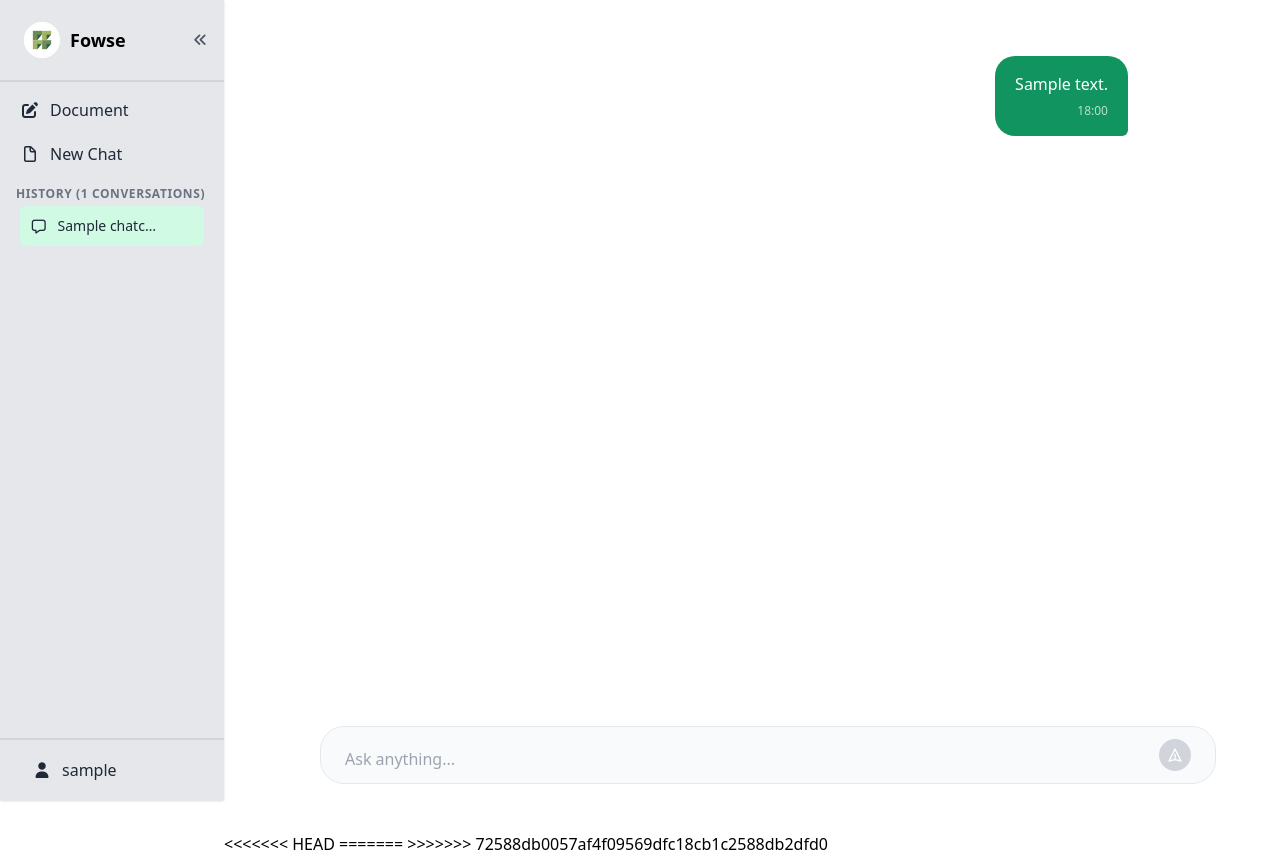
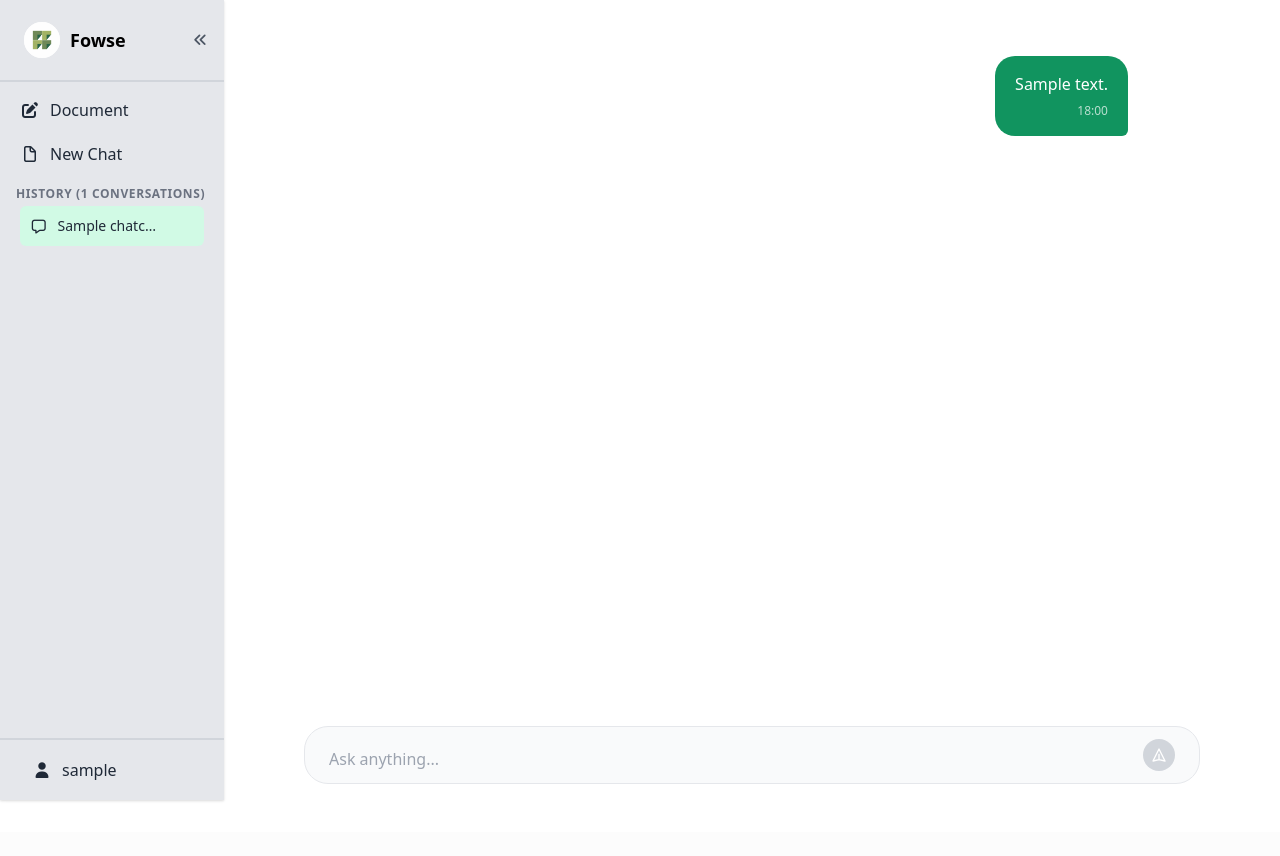
Before and after one commit to 09078270504/EDMS, a Django app: page /chat/1/ in a window 1280 px wide. After the commit the page ends 801 px from the top, so only its background shows below. Run offline with Django 5.2, Linux system fonts and the light colour scheme; a user stored in the database is signed in; tables that the repository leaves empty hold one stand-in row (values such as "Sample post"); some libraries are stand-ins or nearby versions.

Commit message:
fix(dashboard): Fixed dashboard chat

```diff
--- a/webocr/static/css/dashboard.css
+++ b/webocr/static/css/dashboard.css
@@ -120,10 +120,6 @@ html.sidebar-collapsed #fixedInputArea {
     animation: messageAppear 0.5s ease-out forwards;
 }
 
-.message-appear {
-  animation: messageAppear 0.4s ease-out forwards;
-}
-
 @keyframes messageAppear {
   from { opacity: 0; transform: translateY(20px) scale(0.98); }
   to   { opacity: 1; transform: translateY(0) scale(1); }
--- a/webocr/templates/auth/dashboard.html
+++ b/webocr/templates/auth/dashboard.html
@@ -30,39 +30,6 @@
         </div>
     </div>
 
-<<<<<<< HEAD
-    <!-- Fixed input area for existing conversation -->
-    <div id="fixedInputArea" class="fixed bottom-0 left-0 right-0 bg-white p-4 z-10">
-        <div class="max-w-4xl mx-auto">
-            <form id="chatFormActive" class="relative">
-                {% csrf_token %}
-                <input type="hidden" name="conversation_id" value="{{ current_conversation.id }}">
-                <div class="flex items-end bg-gray-50 rounded-2xl border border-gray-200 px-6 py-3">
-                    <textarea
-                        id="messageInputActive"
-                        name="message"
-                        placeholder="Ask anything..."
-                        rows="1"
-                        class="flex-1 border-none outline-none text-gray-800 placeholder-gray-400 bg-transparent resize-none overflow-y-auto max-h-32 min-h-[24px]"
-                        style="scrollbar-width: thin; scrollbar-color: #cbd5e1 transparent;"
-                    ></textarea>
-                    <button
-                        id="sendButtonActive"
-                        type="submit"
-                        disabled
-                        class="ml-4 w-8 h-8 bg-gray-300 disabled:bg-gray-300 disabled:cursor-not-allowed text-white rounded-full transition-all duration-200 flex items-center justify-center hover:bg-green-600 disabled:hover:bg-gray-300 flex-shrink-0"
-                    >
-                        <svg class="w-4 h-4" fill="none" stroke="currentColor" viewBox="0 0 24 24">
-                            <path stroke-linecap="round" stroke-linejoin="round" stroke-width="2" d="M12 19l9 2-9-18-9 18 9-2zm0 0v-8"/>
-                        </svg>
-                    </button>
-                </div>
-            </form>
-        </div>
-    </div>
-
-=======
->>>>>>> 72588db0057af4f09569dfc18cb1c2588db2dfd0
     {% else %}
     <div id="greetingSection" class="h-screen flex items-center justify-center px-4">
         <div class="w-full max-w-3xl">
```
Also changed, not shown: 1 other file.
